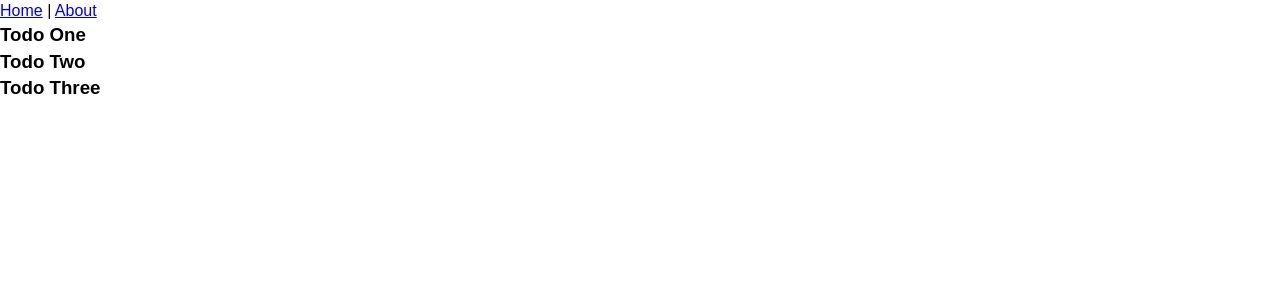
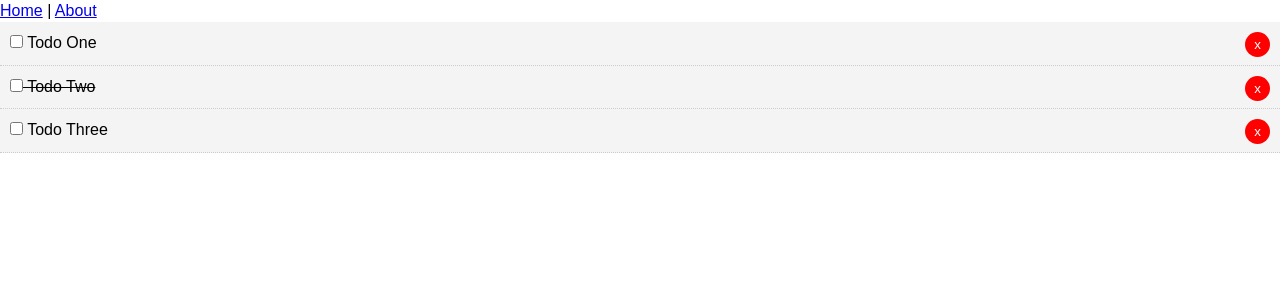
Before and after one commit to rafagan/vuejs-hands-on-2, a Vue app: page / in a window 1280 px wide. Shown: the top 300 px of the page. Built offline with nearby package versions, Linux system fonts and the light colour scheme.

Commit message:
TodoItem, :class, :change, $emit (ver vue tools), complete, delete

```diff
--- /dev/null
+++ b/src/components/TodoItem.vue
@@ -0,0 +1,43 @@
+<template>
+    <div class="todo-item" :class="{'is-complete': todo.completed}">
+        <p>
+            <input type="checkbox" v-on:change="markComplete">
+            {{ todo.title }}
+            <button @click="$emit('del-todo', todo.id)" class="del">x</button>
+        </p>
+    </div>
+</template>
+
+<script>
+export default {
+    name: 'TodoItem',
+    props: ['todo'],
+    methods: {
+        markComplete() {
+            this.todo.completed = !this.todo.completed
+        }
+    }
+}
+</script>
+
+<style scoped>
+    .todo-item {
+        background: #f4f4f4;
+        padding: 10px;
+        border-bottom: 1px #ccc dotted;
+    }
+
+    .is-complete {
+        text-decoration: line-through;
+    }
+
+    .del {
+        background: #ff0000;
+        color: #fff;
+        border: none;
+        padding: 5px 9px;
+        border-radius: 50%;
+        cursor: pointer;
+        float: right;
+    }
+</style>
--- a/src/components/Todos.vue
+++ b/src/components/Todos.vue
@@ -1,15 +1,20 @@
 <template>
     <div>
         <div :key="todo.id" v-for="todo in todos">
-            <h3>{{ todo.title }}</h3>
+            <TodoItem v-bind:todo="todo" @del-todo="$emit('del-todo', todo.id)" />
         </div>
     </div>
 </template>
 
 <script>
+import TodoItem from '@/components/TodoItem.vue'
+
 export default {
     name: 'Todos',
-    props: ['todos']
+    props: ['todos'],
+    components: {
+        TodoItem
+    }
 }
 </script>
 
--- a/src/views/Home.vue
+++ b/src/views/Home.vue
@@ -1,6 +1,6 @@
 <template>
   <div class="home">
-    <Todos :todos="todos" />
+    <Todos :todos="todos" @del-todo="deleteTodo" />
   </div>
 </template>
 
@@ -32,6 +32,11 @@
         },
       ]
     }
+  },
+  methods: {
+    deleteTodo(id) {
+      this.todos = this.todos.filter(todo => todo.id !== id)
+    }
   }
 }
 </script>
```
